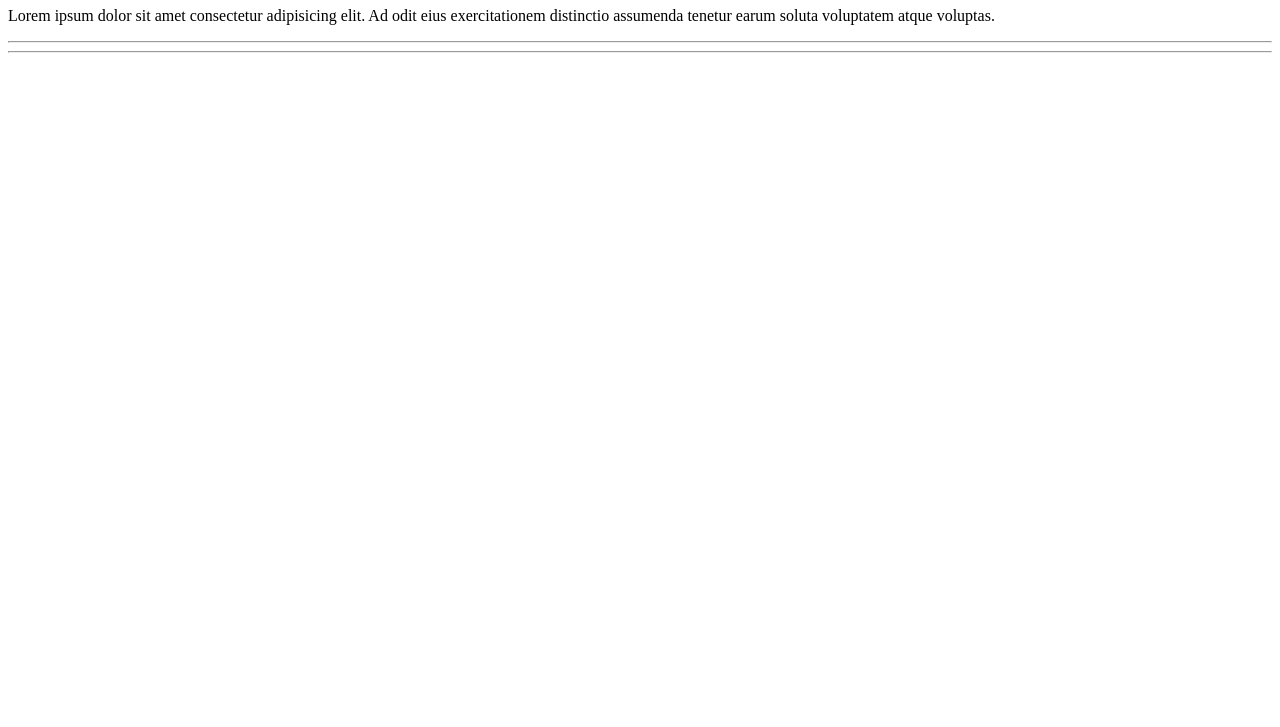
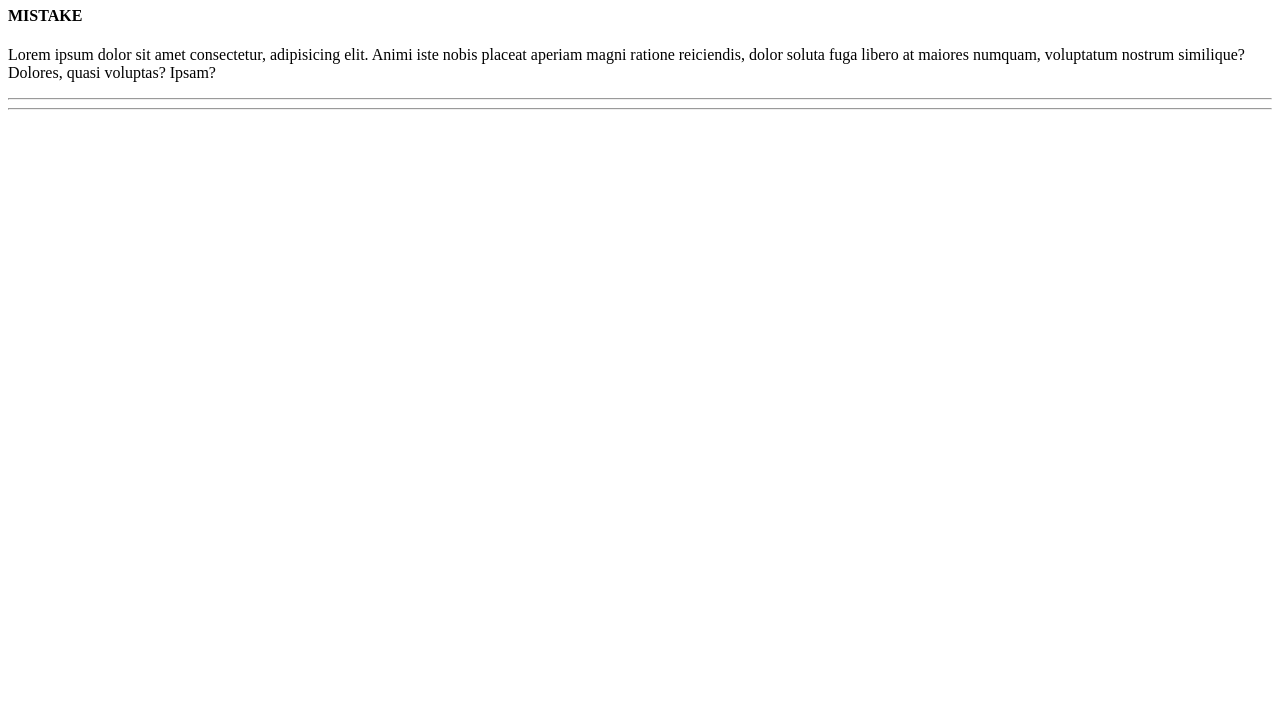
Before and after one commit to nespinsuwan/Day4_Git, a plain HTML site: page index.html in a window 1280 px wide. Shown: the part 73-800 px from the top of the page. Drawn offline with Linux system fonts and the light colour scheme.

Commit message:
add mistake

```diff
--- a/index.html
+++ b/index.html
@@ -8,7 +8,8 @@
 </head>
 <body>
     <h1>Home for Git Codecamp</h1>
-    <p>Lorem ipsum dolor sit amet consectetur adipisicing elit. Ad odit eius exercitationem distinctio assumenda tenetur earum soluta voluptatem atque voluptas.</p>
+        <h4>MISTAKE</h4>
+        <p>Lorem ipsum dolor sit amet consectetur, adipisicing elit. Animi iste nobis placeat aperiam magni ratione reiciendis, dolor soluta fuga libero at maiores numquam, voluptatum nostrum similique? Dolores, quasi voluptas? Ipsam?</p>
     <hr>
     <hr>
 
```
